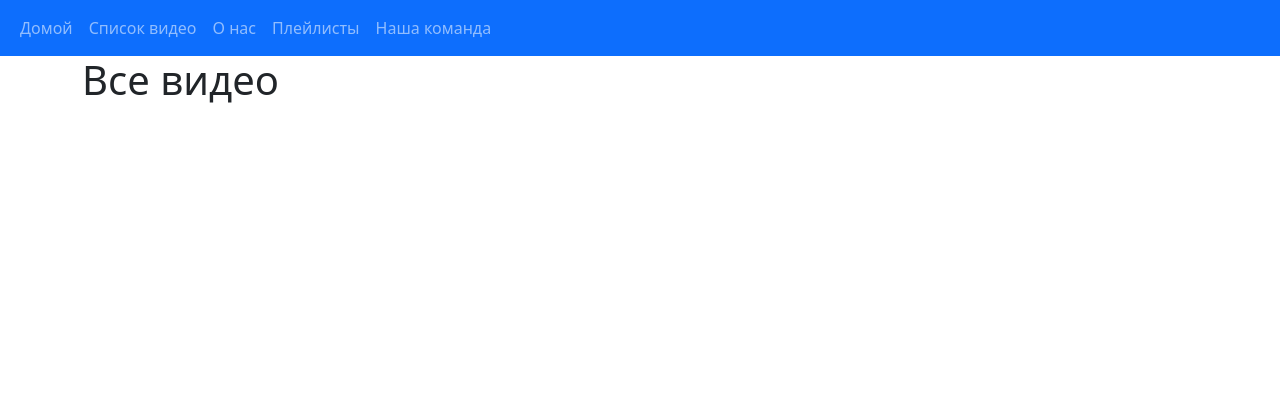
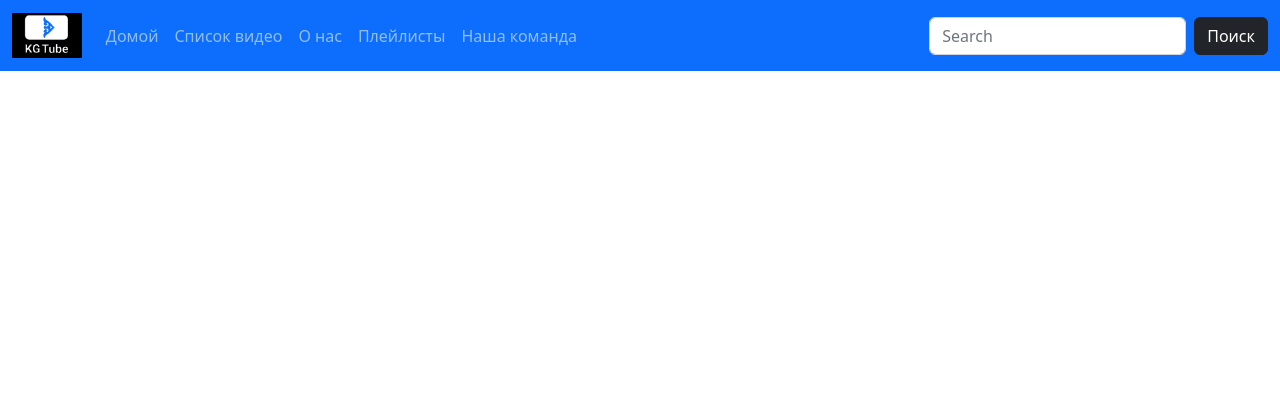
Before and after one commit to Amankaium/kgtube, a Django app: page /videos/ in a window 1280 px wide. Shown: the top 420 px of the page. Run offline with Django 4.2, Linux system fonts and the light colour scheme; data that the repository does not hold is empty.

Commit message:
added nav and videos style

```diff
--- a/core/templates/base.html
+++ b/core/templates/base.html
@@ -5,6 +5,7 @@
     <meta charset="UTF-8">
     <meta name="viewport" content="width=device-width, initial-scale=1.0">
     <title>Document</title>
+    <link rel="shortcut icon" href="{% static 'logo.png' %}" type="image/x-icon">
     <link rel="stylesheet" href="https://cdn.jsdelivr.net/npm/bootstrap@5.2.3/dist/css/bootstrap.min.css">
     <script src="https://cdn.jsdelivr.net/npm/bootstrap@5.2.3/dist/js/bootstrap.bundle.min.js"></script>
     <link
@@ -13,9 +14,16 @@
     <script src="{% static 'myscript.js' %}"></script>
 </head>
 <body>
-    <nav class="navbar navbar-expand-sm bg-primary navbar-dark">
-        <div class="container-fluid">
-          <ul class="navbar-nav">
+    <nav class="navbar navbar-expand-sm navbar-dark bg-primary">
+      <div class="container-fluid">
+        <a class="navbar-brand" href="/">
+          <img src="{% static 'logo.png' %}" height="45px" alt="logo">
+        </a>
+        <button class="navbar-toggler collapsed" type="button" data-bs-toggle="collapse" data-bs-target="#mynavbar" aria-expanded="false">
+          <span class="navbar-toggler-icon"></span>
+        </button>
+        <div class="navbar-collapse collapse" id="mynavbar" style="">
+          <ul class="navbar-nav me-auto">
             <li class="nav-item">
               <a class="nav-link"href="/">Домой</a>
             </li>
@@ -32,9 +40,15 @@
               <a class="nav-link" href="#">Наша команда</a>
             </li>
           </ul>
+          <form class="d-flex">
+            <input class="form-control me-2" type="text" placeholder="Search">
+            <button class="btn btn-dark" type="button">Поиск</button>
+          </form>
         </div>
+      </div>
     </nav>
-    <div class="container">
+    <br>
+    <div class="container-fluid">
         {% block content %}
         {% endblock %}
     </div>
--- a/core/templates/videos.html
+++ b/core/templates/videos.html
@@ -1,12 +1,17 @@
 {% extends 'base.html' %}
 
 {% block content %}
-    <h1>Все видео</h1>
-    {% for video in videos_list %}
-        <div>
-            <a href="/video/{{ video.id }}/">
-                {{ video.name }}
-            </a>
-        </div>
-    {% endfor %}
+    <div class="row">
+        {% for video in videos_list  %}
+            <div class="col-lg-4 col-md-6 col-sm-12">
+                <a href="/video/{{ video.id }}/">
+                    <video width="95%">
+                        <source src="{{ video.file_path.url }}">
+                    </video>
+                    <div>{{ video.name }}</div>
+                    <span>Лайков: {{ video.likes }}</span>
+                </a>
+            </div>
+        {% endfor %}
+    </div>
 {% endblock %}
```
Also changed, not shown: core/static/logo.png (added), core/static/logo_old.png (added), 1 other file.
